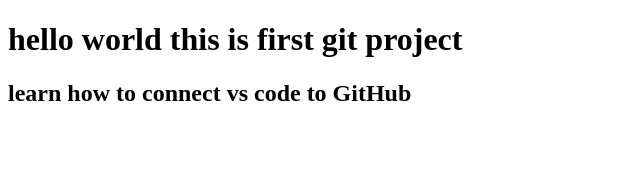
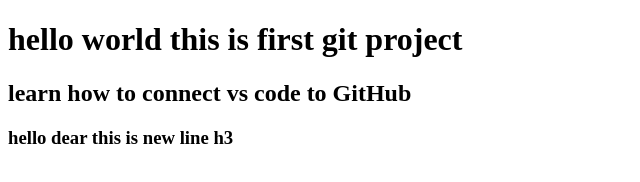
Before and after one commit to Priyeshnd555/demogit, a plain HTML site: page index.html in a window 1280 px wide. Shown: the whole page, without its empty margins (0-640 px from the left). Drawn offline with Linux system fonts and the light colour scheme.

Commit message:
h3 is created

```diff
--- a/index.html
+++ b/index.html
@@ -9,6 +9,7 @@
 <body>
     <h1>hello world this is first git project</h1>
     <h2>learn how to connect vs code to GitHub</h2>
+    <h3>hello dear this is new line h3</h3>
 
 </body>
 </html>
```
